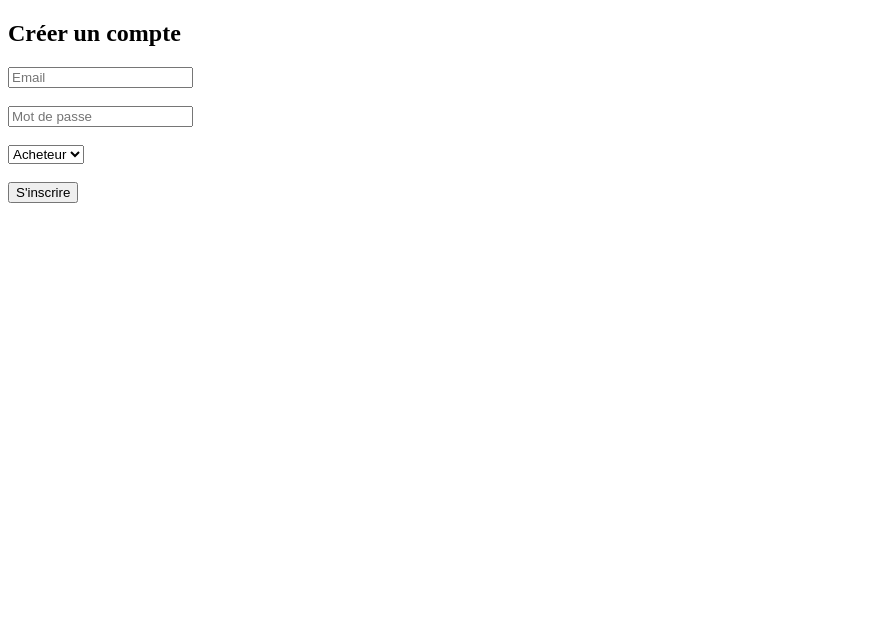
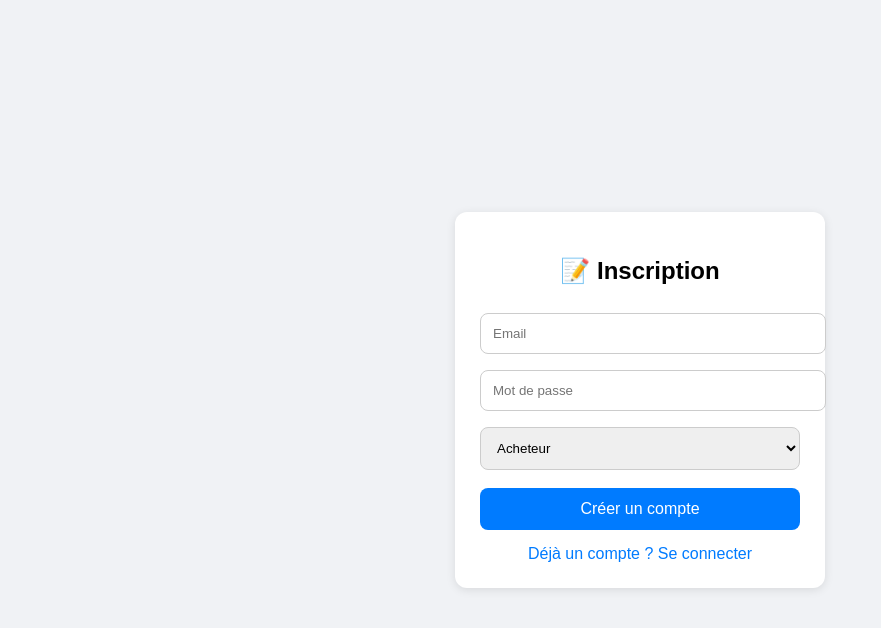
Before and after one commit to fotan15/motoa, a plain HTML site: page register.html in a window 1280 px wide. Shown: the whole page, without its empty margins (0-881 px from the left). Drawn offline with Linux system fonts and the light colour scheme.

Commit message:
Enhance registration form and Firebase integration

```diff
--- a/register.html
+++ b/register.html
@@ -1,24 +1,97 @@
 <!DOCTYPE html>
-<html>
+<html lang="fr">
 <head>
+    <meta charset="UTF-8">
+    <meta name="viewport" content="width=device-width, initial-scale=1.0">
     <title>Inscription - Motoa</title>
+
+    <style>
+
+        body {
+            font-family: Arial;
+            background: #f0f2f5;
+            margin: 0;
+            display: flex;
+            justify-content: center;
+            align-items: center;
+            height: 100vh;
+        }
+
+        .box {
+            background: white;
+            padding: 25px;
+            border-radius: 12px;
+            width: 320px;
+            box-shadow: 0 2px 10px rgba(0,0,0,0.1);
+        }
+
+        h2 {
+            text-align: center;
+            margin-bottom: 20px;
+        }
+
+        input, select {
+            width: 100%;
+            padding: 12px;
+            margin: 8px 0;
+            border: 1px solid #ccc;
+            border-radius: 8px;
+        }
+
+        button {
+            width: 100%;
+            padding: 12px;
+            margin-top: 10px;
+            background: #007BFF;
+            color: white;
+            border: none;
+            border-radius: 8px;
+            font-size: 16px;
+            cursor: pointer;
+        }
+
+        button:hover {
+            background: #0056b3;
+        }
+
+        .msg {
+            margin-top: 15px;
+            text-align: center;
+            font-size: 14px;
+        }
+
+        a {
+            display: block;
+            text-align: center;
+            margin-top: 10px;
+            text-decoration: none;
+            color: #007BFF;
+        }
+
+    </style>
 </head>
 
 <body>
 
-<h2>Créer un compte</h2>
+<div class="box">
 
-<input id="email" placeholder="Email"><br><br>
-<input id="password" type="password" placeholder="Mot de passe"><br><br>
+    <h2>📝 Inscription</h2>
 
-<select id="role">
-    <option value="buyer">Acheteur</option>
-    <option value="seller">Vendeur</option>
-</select><br><br>
+    <input id="email" placeholder="Email">
+    <input id="password" type="password" placeholder="Mot de passe">
 
-<button onclick="register()">S'inscrire</button>
+    <select id="role">
+        <option value="buyer">Acheteur</option>
+        <option value="seller">Vendeur</option>
+    </select>
 
-<p id="msg"></p>
+    <button onclick="register()">Créer un compte</button>
+
+    <p id="msg" class="msg"></p>
+
+    <a href="login.html">Déjà un compte ? Se connecter</a>
+
+</div>
 
 <script type="module">
 
@@ -35,7 +108,7 @@ import {
     setDoc
 } from "https://www.gstatic.com/firebasejs/12.12.1/firebase-firestore.js";
 
-// 🔥 CONFIG FIREBASE (TON PROJET motoaFree)
+// CONFIG FIREBASE
 const firebaseConfig = {
     apiKey: "AIzaSyBCtuE513iVtDMtAaXNtrpfPbXvWjUTXR4",
     authDomain: "motoafree.firebaseapp.com",
@@ -49,25 +122,23 @@ const app = initializeApp(firebaseConfig);
 const auth = getAuth(app);
 const db = getFirestore(app);
 
-// ======================
 // REGISTER
-// ======================
 window.register = async function () {
 
     let email = document.getElementById("email").value;
     let password = document.getElementById("password").value;
     let role = document.getElementById("role").value;
 
+    if (!email || !password) {
+        document.getElementById("msg").innerText = "⚠️ Remplis tous les champs";
+        return;
+    }
+
     try {
 
-        // 🔐 création du compte auth
         const userCredential = await createUserWithEmailAndPassword(auth, email, password);
-
         const user = userCredential.user;
 
-        console.log("Utilisateur créé:", user.uid);
-
-        // 💾 sauvegarde dans Firestore
         await setDoc(doc(db, "users", user.uid), {
             email: email,
             role: role
@@ -75,7 +146,6 @@ window.register = async function () {
 
         document.getElementById("msg").innerText = "✅ Compte créé avec succès";
 
-        // 🔁 redirection
         setTimeout(() => {
             window.location.href = "login.html";
         }, 1500);
@@ -83,7 +153,6 @@ window.register = async function () {
     } catch (error) {
 
         console.error(error);
-
         document.getElementById("msg").innerText = "❌ " + error.message;
     }
 };
```
